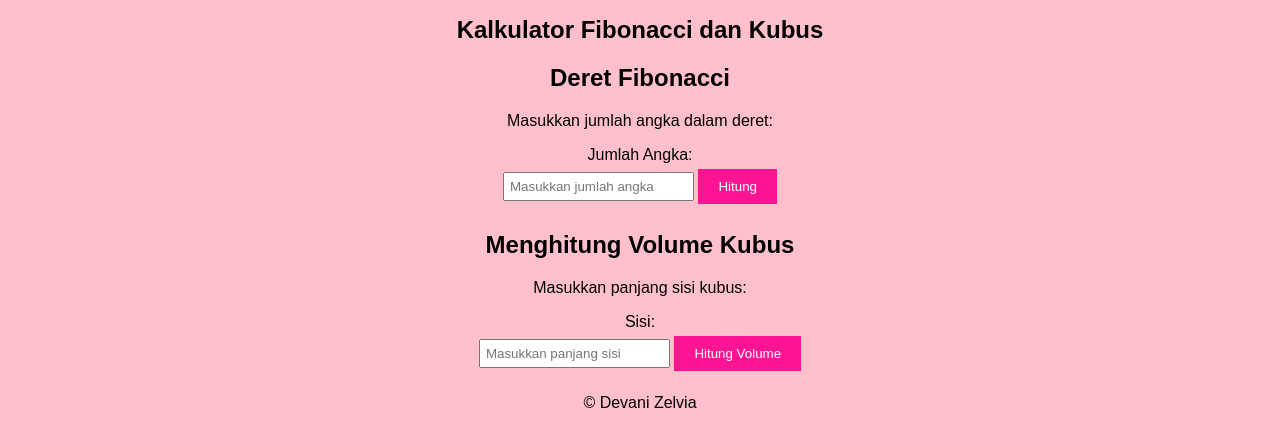
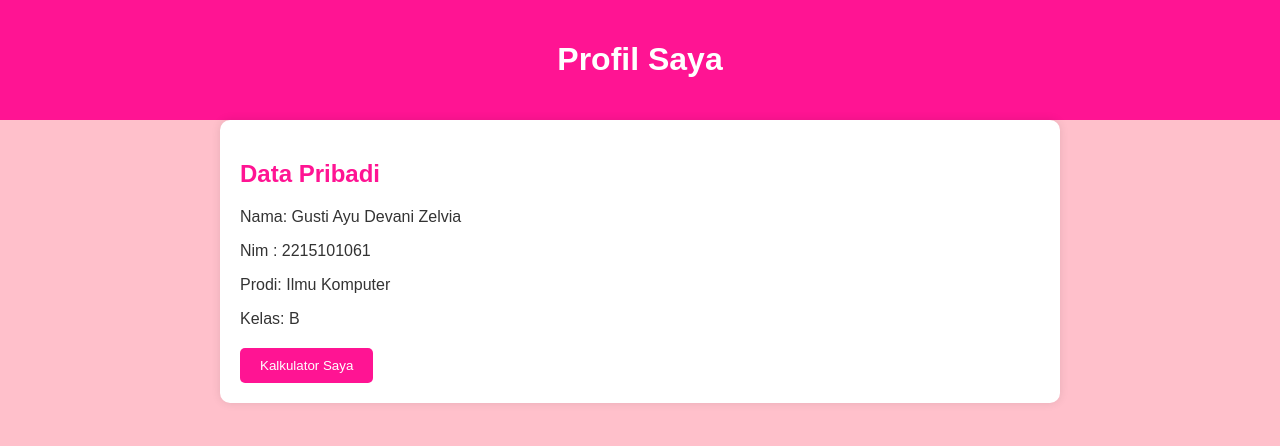
Before and after one commit to Evanii13/Teknologi-Web-Semester3, a plain HTML site: page index.html in a window 1280 px wide. Drawn offline with Linux system fonts and the light colour scheme.

Commit message:
index.html

```diff
--- a/index.html
+++ b/index.html
@@ -1,52 +1,33 @@
 <!DOCTYPE html>
 <html lang="en">
-
 <head>
     <meta charset="UTF-8">
     <meta name="viewport" content="width=device-width, initial-scale=1.0">
-    <title>Kalkulator Fibonacci dan Kubus</title>
-    <link rel="stylesheet" type="text/css" href="style.css">
+    <link rel="stylesheet" href="biodata.css">
+    <title>Biodata Mahasiswa</title>
 </head>
-
 <body>
     <header>
-        <h1 class="title">Kalkulator Fibonacci dan Kubus</h1>
+        <h1>Profil Saya</h1>
     </header>
 
     <main>
+        <section>
+            <h2>Data Pribadi</h2>
+            <p>Nama: Gusti Ayu Devani Zelvia</p>
+            <p>Nim : 2215101061</p>
+            <p>Prodi: Ilmu Komputer</p>
+            <p>Kelas: B </p>
 
-        <!-- Input untuk deret Fibonacci -->
-        <section class="fibonacci">
-            <h2>Deret Fibonacci</h2>
-            <p>Masukkan jumlah angka dalam deret:</p>
-            <div class="input-container">
-                <label for="fibonacciCount">Jumlah Angka:</label>
-                <input type="number" id="fibonacciCount" class="input-field" placeholder="Masukkan jumlah angka">
-                <button id="calculateFibonacci" class="calculate-button">Hitung</button>
-            </div>
-            <div id="fibonacciResult" class="result"></div>
         </section>
 
-        <!-- Input untuk menghitung volume kubus -->
-        <section class="volume">
-            <h2>Menghitung Volume Kubus</h2>
-            <p>Masukkan panjang sisi kubus:</p>
-            <div class="input-container">
-                <label for="inputSisi">Sisi:</label>
-                <input type="number" id="inputSisi" class="input-field" placeholder="Masukkan panjang sisi">
-                <button id="calculateVolumeKubus" class="calculate-button">Hitung Volume</button>
-            </div>
-            <div id="hasilPerhitungan" class="result"></div>
-        </section>
-
+        <button onclick="redirectToHitung()">Kalkulator Saya</button>
     </main>
 
-    <footer>
-        <p>&copy; Devani Zelvia</p>
-    </footer>
-
-    <!--file JavaScript -->
-    <script src="script.js"></script>
+    <script>
+        function redirectToHitung() {
+            window.location.href = "index.html";
+        }
+    </script>
 </body>
-
 </html>
```
